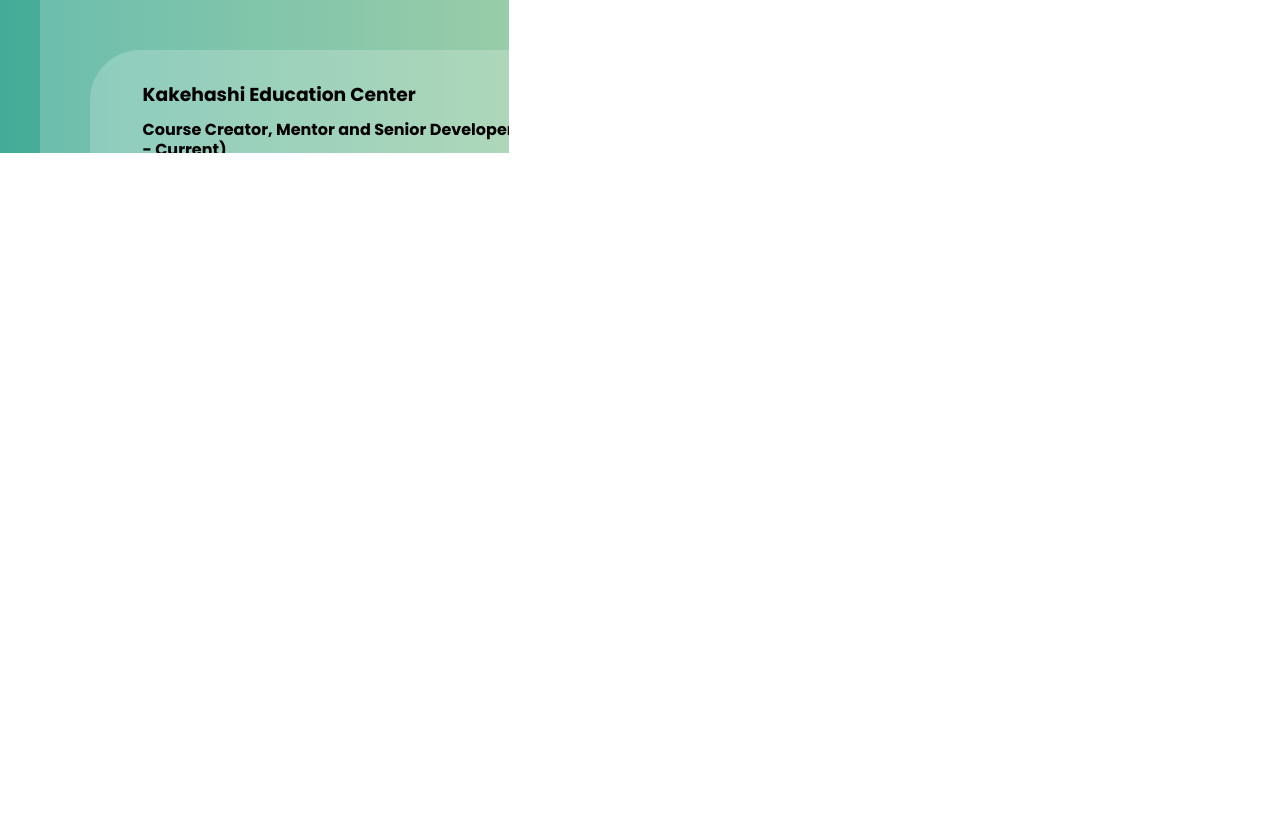
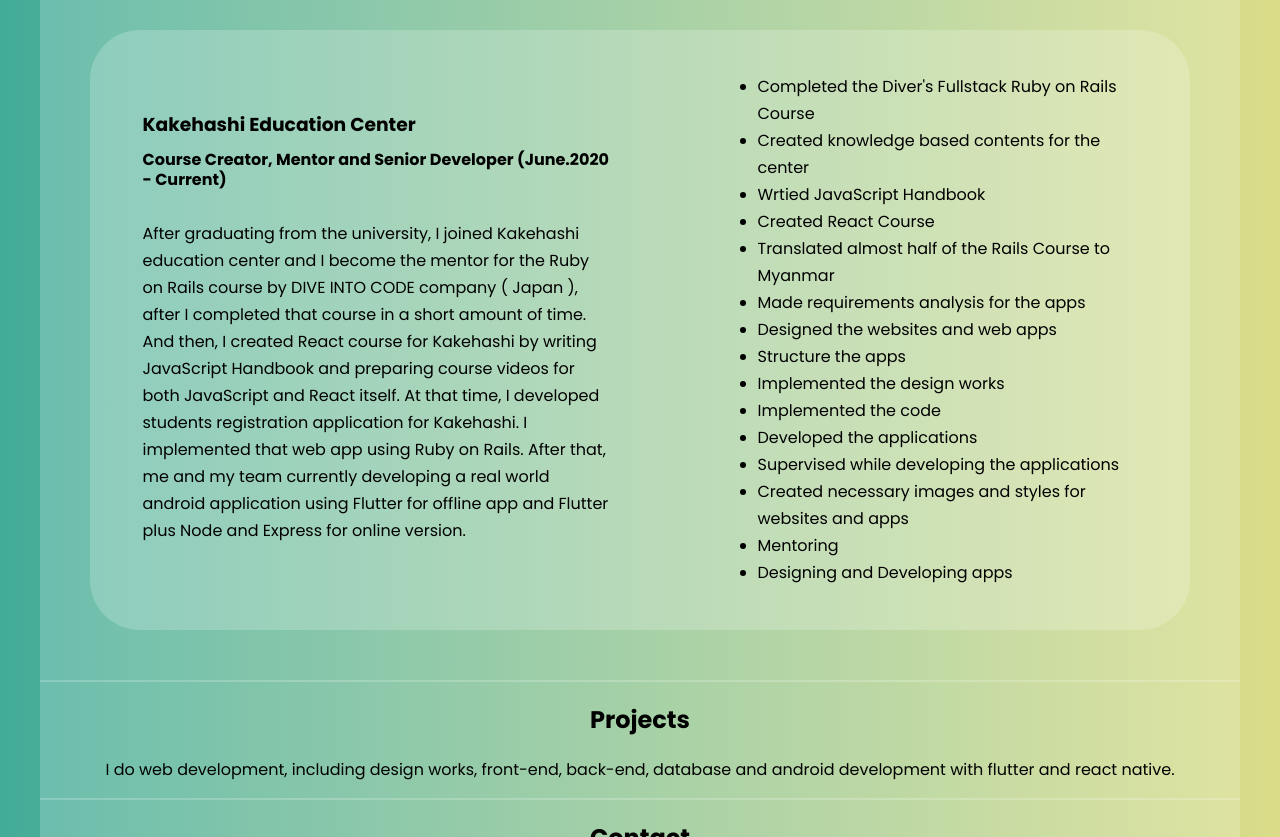
Before and after one commit to szyar/szyar.github.io, a plain HTML site: page index.html in a window 1280 px wide. Shown: the part 2134-2971 px from the top of the page. Drawn offline with Linux system fonts and the light colour scheme.

Commit message:
add real data for experiences and fix some styling

```diff
--- a/index.html
+++ b/index.html
@@ -157,18 +157,21 @@
           </div>
           <div class="kakehashi-skills">
             <ul>
-              <li>Basic Programming with the C language</li>
-              <li>Software Development designs and principles</li>
-              <li>Algorithms and Data Structures</li>
-              <li>Information Security</li>
-              <li>Image Processing</li>
-              <li>Database Systems and Designs</li>
-              <li>Software Engineering</li>
-              <li>Project Management</li>
-              <li>Networking</li>
-              <li>Software Engineering</li>
-              <li>Project Management</li>
-              <li>Networking</li>
+              <li>Completed the Diver's Fullstack Ruby on Rails Course</li>
+              <li>Created knowledge based contents for the center</li>
+              <li>Wrtied JavaScript Handbook</li>
+              <li>Created React Course</li>
+              <li>Translated almost half of the Rails Course to Myanmar</li>
+              <li>Made requirements analysis for the apps</li>
+              <li>Designed the websites and web apps</li>
+              <li>Structure the apps</li>
+              <li>Implemented the design works</li>
+              <li>Implemented the code</li>
+              <li>Developed the applications</li>
+              <li>Supervised while developing the applications</li>
+              <li>Created necessary images and styles for websites and apps</li>
+              <li>Mentoring</li>
+              <li>Designing and Developing apps</li>
             </ul>
           </div>
         </div>
--- a/style.css
+++ b/style.css
@@ -139,7 +139,7 @@ body {
 .header {
   background: var(--header-bg-color);
   border-radius: 50px 50px 0 0;
-  height: 120px;
+  height: 100px;
   padding: 0 30px 0 0 !important;
   display: grid;
   grid-template-columns: 20% 1fr;
@@ -189,7 +189,7 @@ body {
   .header {
     background: var(--header-bg-color);
     border-radius: 50px 50px 0 0;
-    height: 100px;
+    height: 90px;
     padding: 0 30px 0 0 !important;
     display: grid;
     grid-template-columns: 20% 1fr;
@@ -1174,7 +1174,7 @@ body {
 .kakehashi {
   margin: 50px auto;
   width: 1100px;
-  height: 500px;
+  height: 600px;
   background-color: var(--hero-card-bg-color);
   border-radius: 50px;
   display: flex;
@@ -1206,7 +1206,7 @@ body {
 @media screen and (max-width: 1200px) {
   .kakehashi {
     width: 900px;
-    height: 520px;
+    height: 610px;
     border-radius: 30px;
   }
 
@@ -1223,7 +1223,7 @@ body {
   .kakehashi {
     margin: 30px auto;
     width: 700px;
-    height: 500px;
+    height: 570px;
     border-radius: 30px;
   }
 
@@ -1254,7 +1254,7 @@ body {
   .kakehashi {
     margin: 30px auto;
     width: 450px;
-    height: 630px;
+    height: 690px;
     display: block;
   }
 
@@ -1288,7 +1288,7 @@ body {
 @media screen and (max-width: 600px) {
   .kakehashi {
     width: 350px;
-    height: 750px;
+    height: 900px;
     display: block;
   }
 
```
